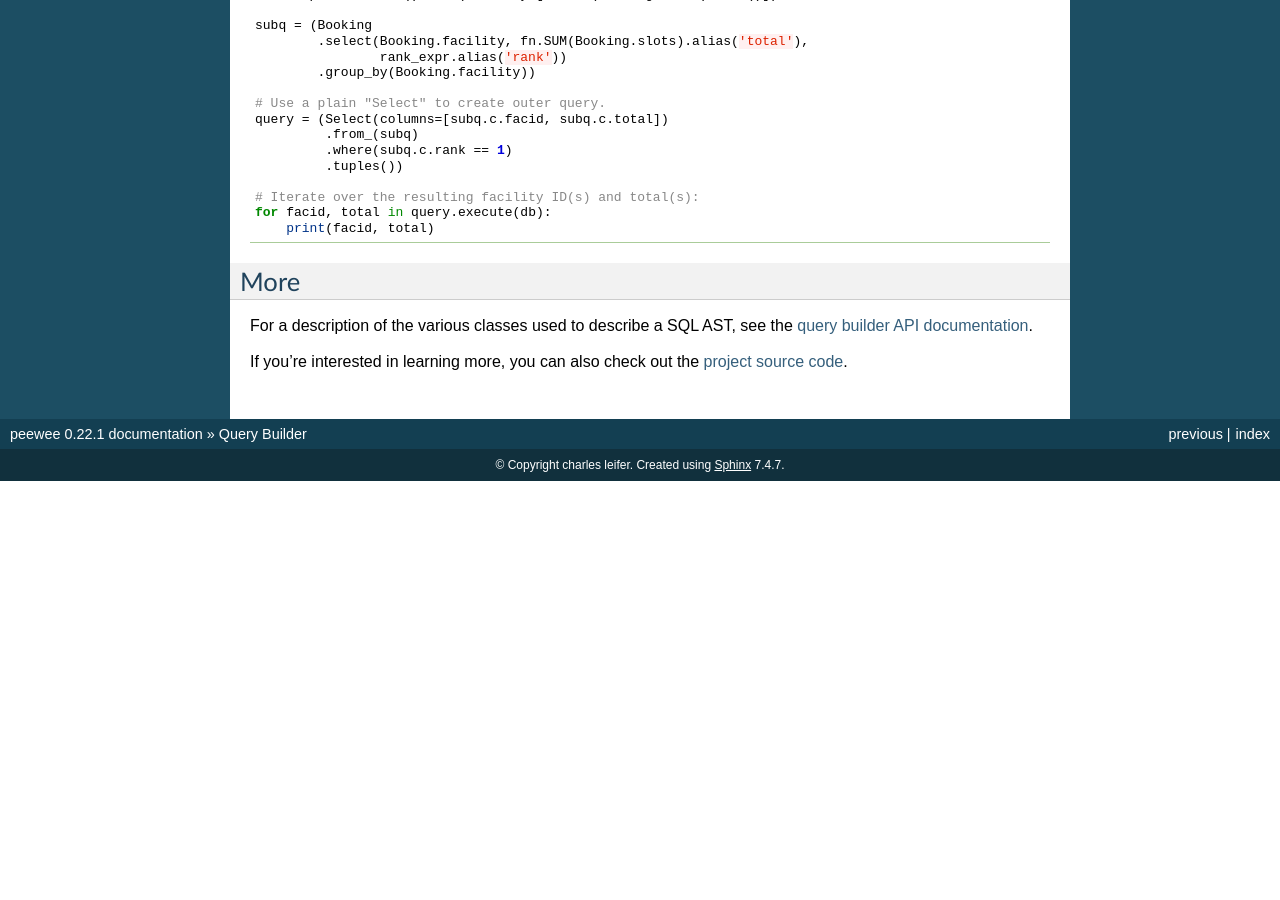
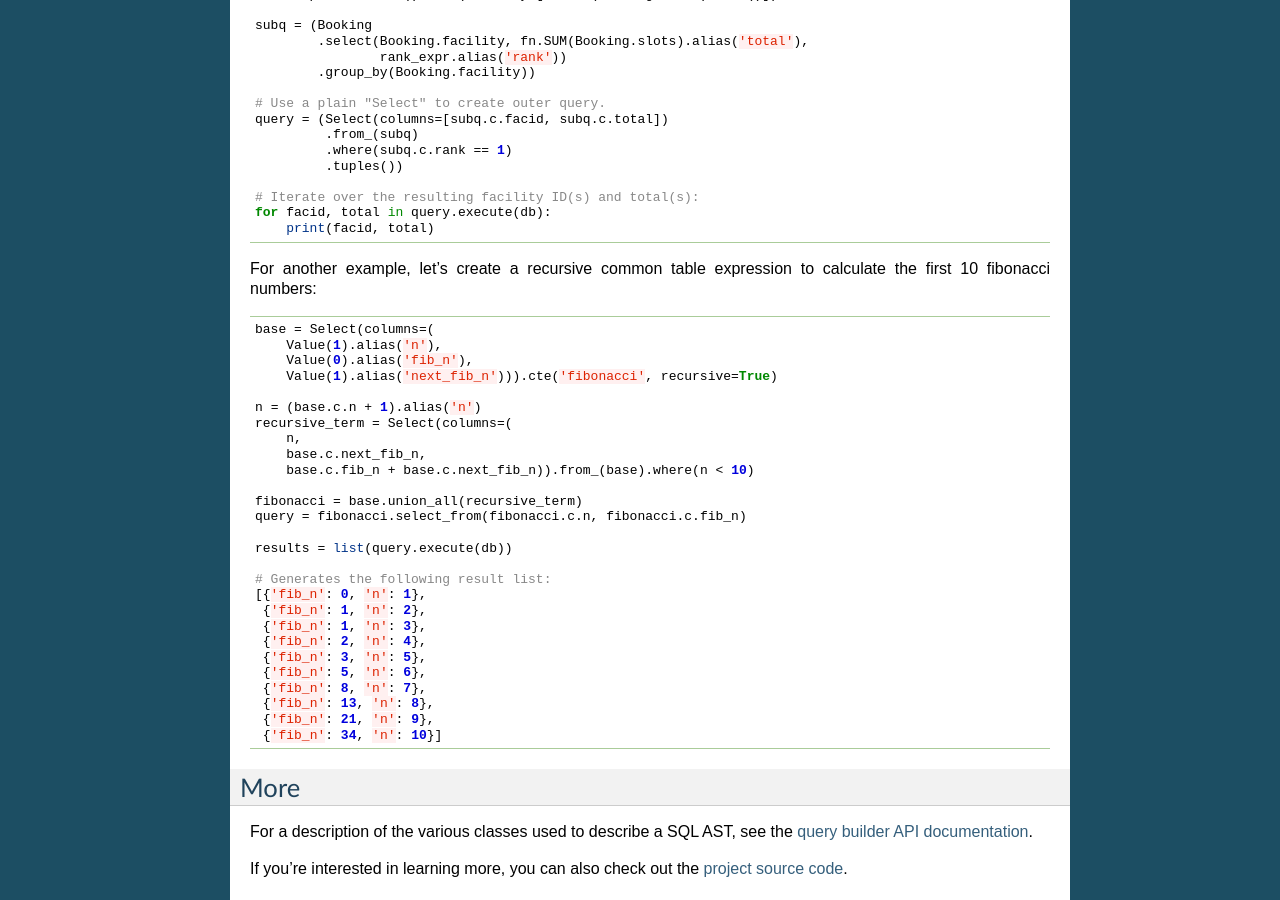
Before and after one commit to coleifer/peewee, a Sphinx documentation site: the page built from docs/peewee/query_builder.rst, in a window 1280 px wide and 900 px high, scrolled down 4875 px. Built offline with Sphinx 7.4.7, drawn with Linux system fonts in a browser that asks for light colours; pages that are not in the unit, such as notebooks, are missing from menus; before the commit the page ends 5356 px from its top, so only the background shows below that.

Commit message:
Add fibonacci cte example to query builder docs.

```diff
--- a/docs/peewee/query_builder.rst
+++ b/docs/peewee/query_builder.rst
@@ -347,6 +347,39 @@ the outer query:
     for facid, total in query.execute(db):
         print(facid, total)
 
+For another example, let's create a recursive common table expression to
+calculate the first 10 fibonacci numbers:
+
+.. code-block:: python
+
+    base = Select(columns=(
+        Value(1).alias('n'),
+        Value(0).alias('fib_n'),
+        Value(1).alias('next_fib_n'))).cte('fibonacci', recursive=True)
+
+    n = (base.c.n + 1).alias('n')
+    recursive_term = Select(columns=(
+        n,
+        base.c.next_fib_n,
+        base.c.fib_n + base.c.next_fib_n)).from_(base).where(n < 10)
+
+    fibonacci = base.union_all(recursive_term)
+    query = fibonacci.select_from(fibonacci.c.n, fibonacci.c.fib_n)
+
+    results = list(query.execute(db))
+
+    # Generates the following result list:
+    [{'fib_n': 0, 'n': 1},
+     {'fib_n': 1, 'n': 2},
+     {'fib_n': 1, 'n': 3},
+     {'fib_n': 2, 'n': 4},
+     {'fib_n': 3, 'n': 5},
+     {'fib_n': 5, 'n': 6},
+     {'fib_n': 8, 'n': 7},
+     {'fib_n': 13, 'n': 8},
+     {'fib_n': 21, 'n': 9},
+     {'fib_n': 34, 'n': 10}]
+
 More
 ----
 
```
